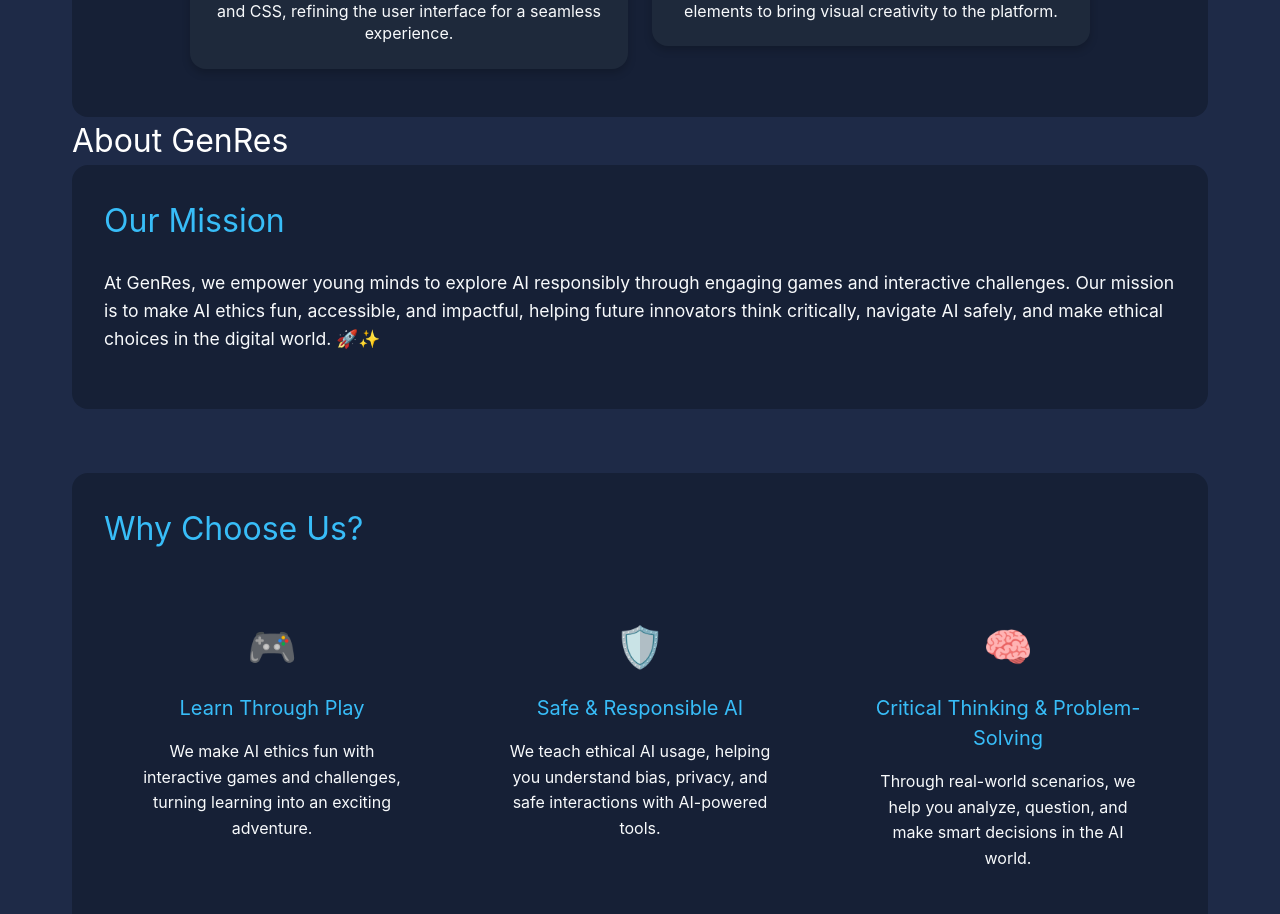
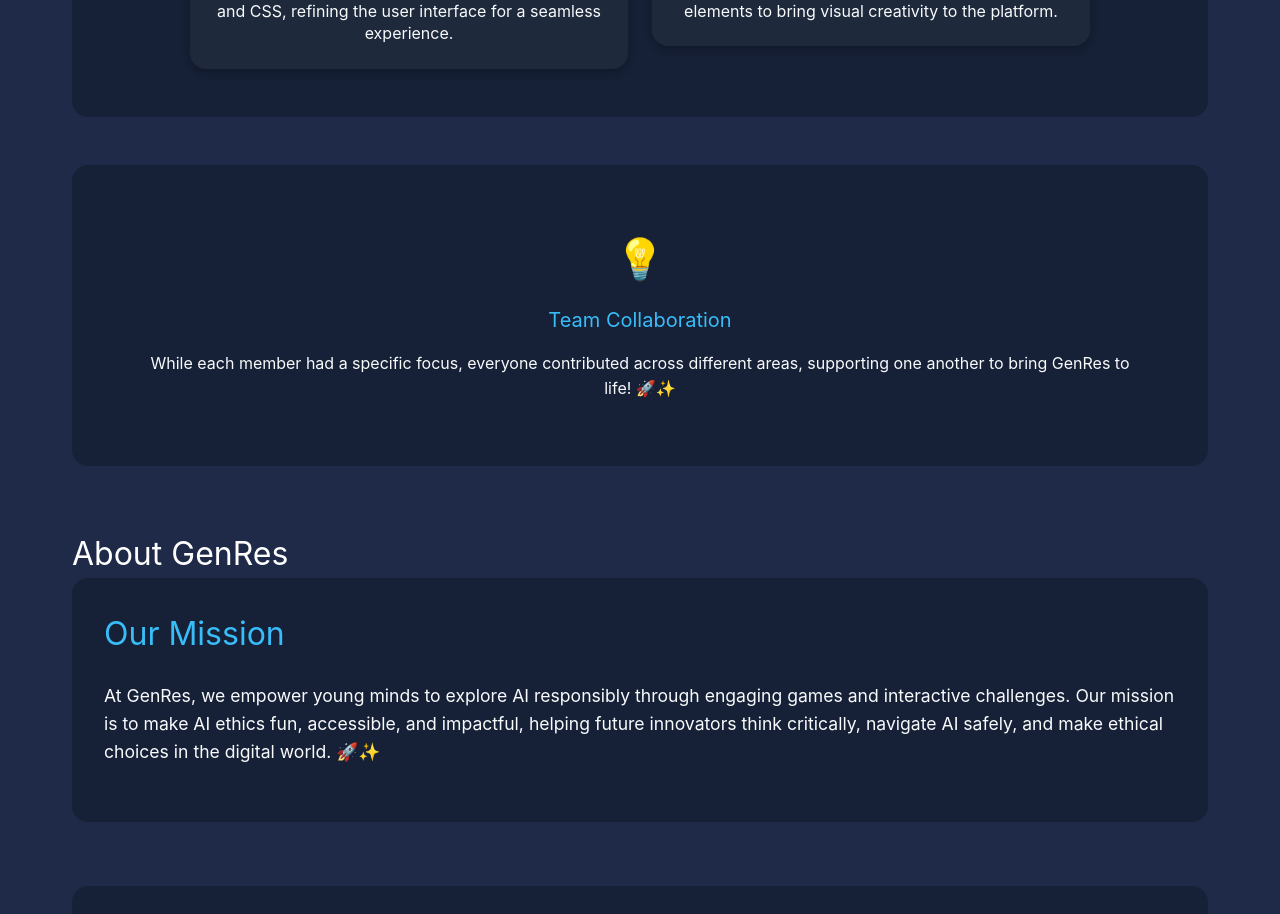
Before and after one commit to TheJaberi/AUBH-hackathon-2, a React (Vite) app in the folder app/: page /about in a window 1280 px wide. Shown: the part 943-1857 px from the top of the page. Built offline with nearby package versions, Linux system fonts and the light colour scheme.

Commit message:
about page is fully done

```diff
--- a/app/src/pages/About/About.css
+++ b/app/src/pages/About/About.css
@@ -188,3 +188,6 @@
     grid-template-columns: 1fr;
   }
 }
+.spacer-large {
+  height: 3rem;
+}
--- a/app/src/pages/About/About.tsx
+++ b/app/src/pages/About/About.tsx
@@ -44,6 +44,14 @@ const About: React.FC = () => {
               <p>Reem specialized in generating icons and images using AI, as well as creating HTML and CSS elements to bring visual creativity to the platform.</p>
             </div>
           </div>
+        </div>
+      </section>
+      <section className="spacer-large"></section>
+      <section className={`about-section ${isDark ? 'dark' : 'light'}`}>
+        <div className="feature-card">
+          <span className="feature-icon">💡</span>
+          <h3>Team Collaboration</h3>
+          <p>While each member had a specific focus, everyone contributed across different areas, supporting one another to bring GenRes to life! 🚀✨</p>
         </div>
       </section>
 
```
